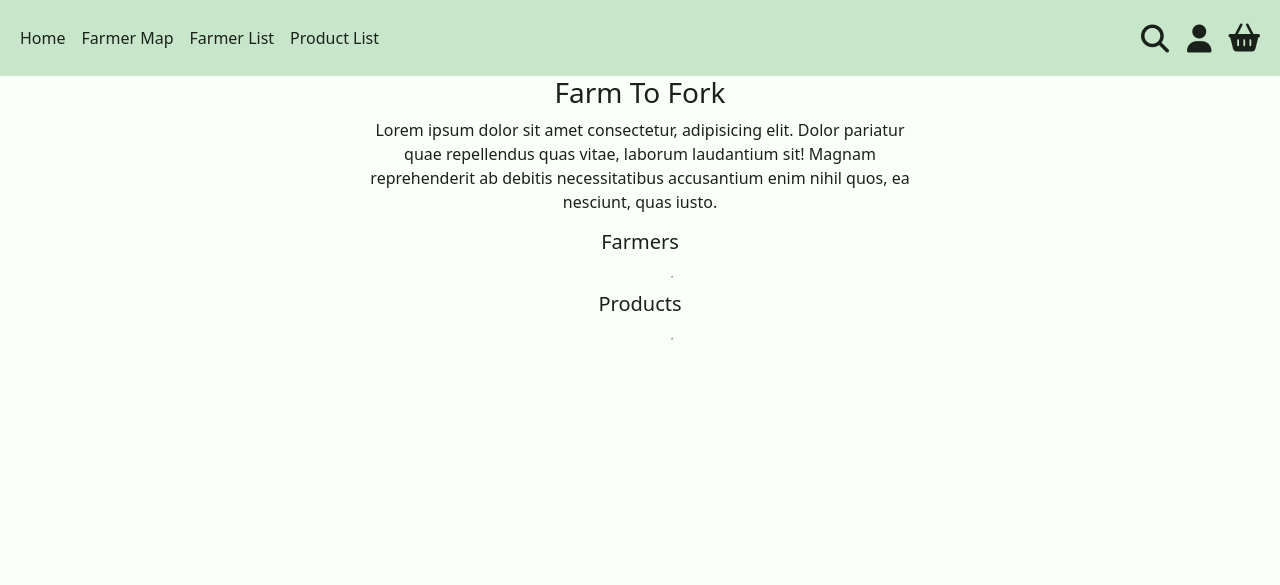
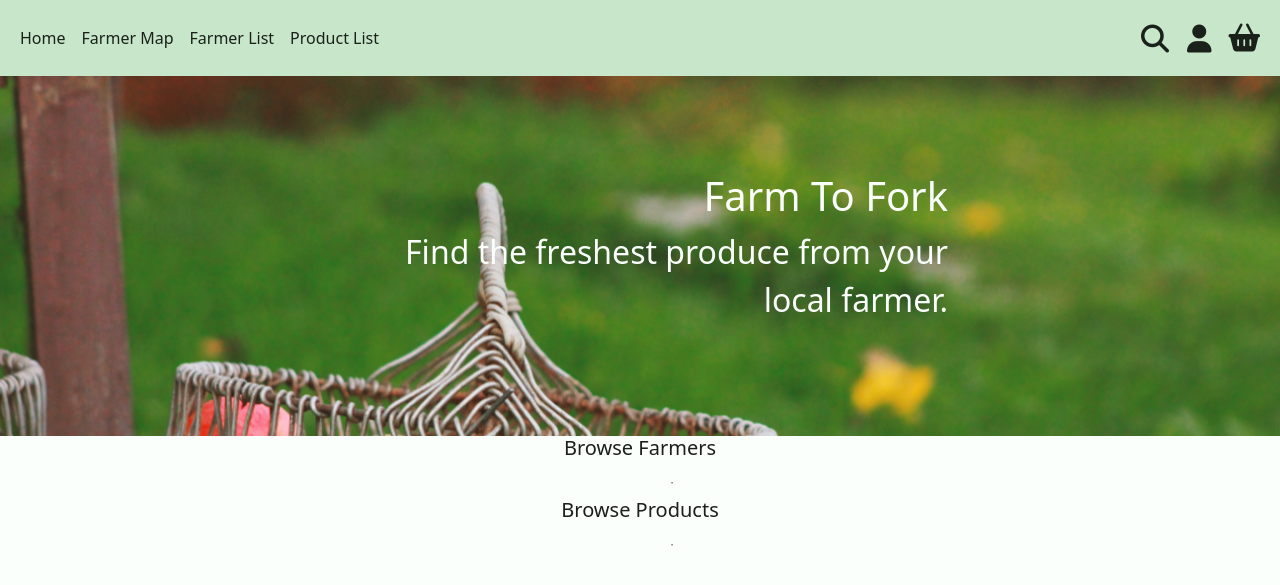
Before and after one commit to oisintohak/Farm-To-Fork, a Django app: page / in a window 1280 px wide. Shown: the top 585 px of the page. Run offline with Django 3.2, Linux system fonts and the light colour scheme; data that the repository does not hold is empty; some libraries are stand-ins or nearby versions; some web fonts are replaced.

Commit message:
add homepage banner

```diff
--- a/home/templates/home/index.html
+++ b/home/templates/home/index.html
@@ -1,16 +1,18 @@
 {% extends "base.html" %} {% load static %} {% block main_content %}
+<div class="container-fluid home-banner py-5">
+    <div class="row justify-content-center py-5">
+        <div class="col-12 col-lg-6 text-end">
+            <h1 class="text-l-green text-end">Farm To Fork</h1>
+            <p class="home-banner-text text-l-green text-end">
+                Find the freshest produce from your local farmer.
+            </p>
+        </div>
+    </div>
+</div>
 <div class="container">
     <div class="row justify-content-center">
-        <h3 class="text-center">Farm To Fork</h3>
-        <div class="col-auto col-lg-6 text-center">
-            <p class="text-center">
-                Lorem ipsum dolor sit amet consectetur, adipisicing elit. Dolor pariatur quae repellendus quas vitae,
-                laborum laudantium sit! Magnam reprehenderit ab debitis necessitatibus accusantium enim nihil quos, ea
-                nesciunt, quas iusto.
-            </p>
-        </div>
         <div class="col-12 text-center">
-            <h5 class="text-center">Farmers</h5>
+            <h5 class="text-center">Browse Farmers</h5>
             <ul class="slick-slider">
                 {% for farmer in farmers %}
                 <li>
@@ -58,7 +60,7 @@
             </ul>
         </div>
         <div class="col-12 text-center">
-            <h5 class="text-center">Products</h5>
+            <h5 class="text-center">Browse Products</h5>
             <ul class="slick-slider">
                 {% for item in product_list.values %}
                 <li>
--- a/static/css/style.css
+++ b/static/css/style.css
@@ -169,15 +169,17 @@ body {
 
 /***** HOME PAGE ******/
 
-/* .home-banner {
+.home-banner {
     background: url('/media/home-banner.jpg') no-repeat;
     background-size: contain;
-    min-height: 100vh;
-    width: 100%;
     background-attachment: fixed;
     background-position: center bottom;
     background-size: cover;
-} */
+}
+
+.home-banner-text {
+    font-size: 2rem;
+}
 
 /* ***** PRODUCT PAGES ****** */
 
```
